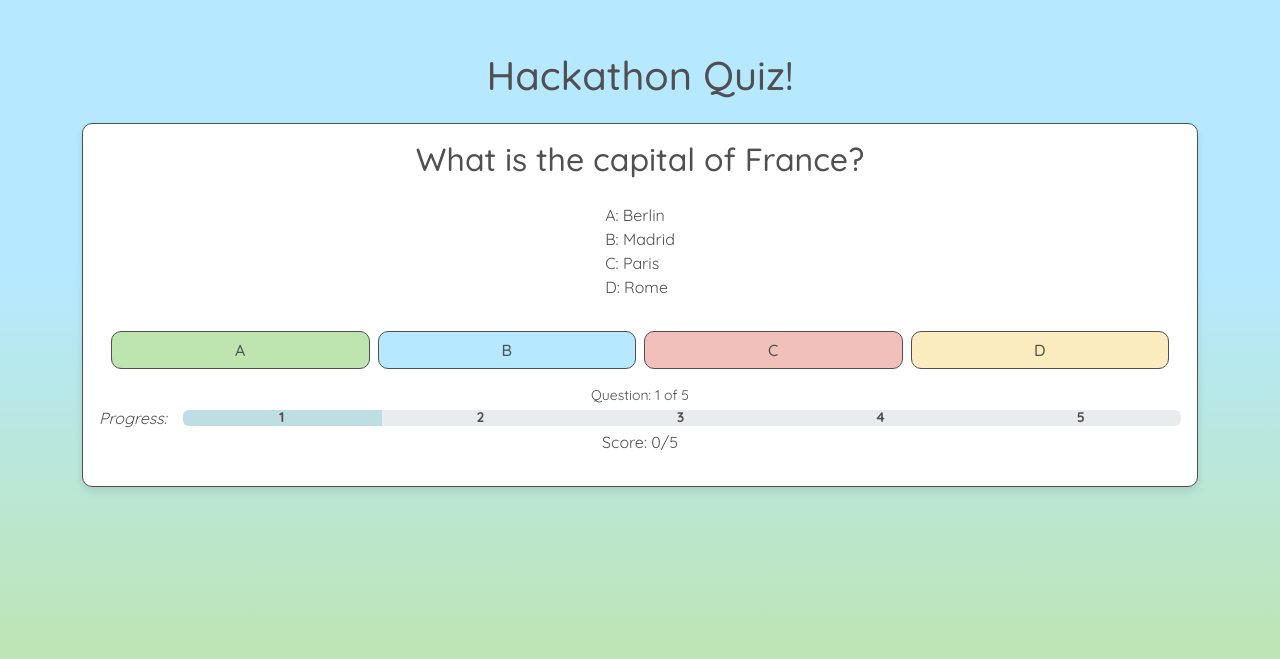
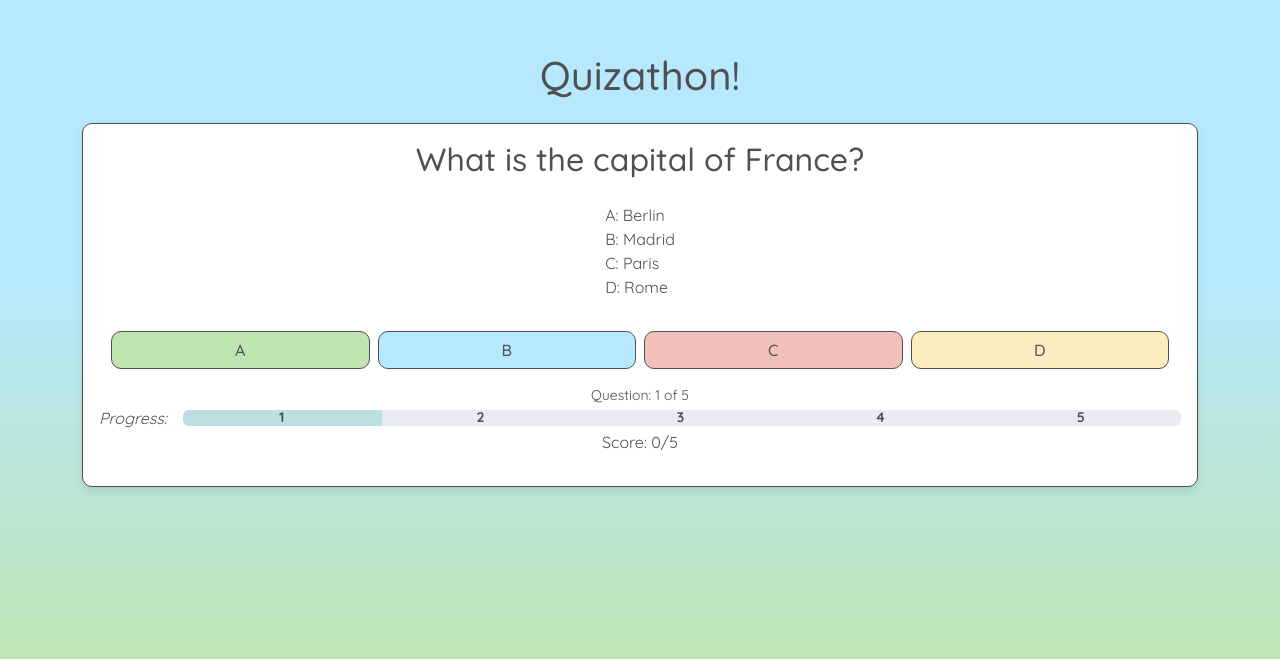
Before and after one commit to arun-dhanjal/hackathon-quiz-app, a plain HTML site: page index.html in a window 1280 px wide. Shown: the part 147-806 px from the top of the page. Drawn offline with nearby package versions, Linux system fonts and the light colour scheme.

Commit message:
Update title

```diff
--- a/index.html
+++ b/index.html
@@ -20,7 +20,7 @@
     <!-- Quiz container -->
     <section class="d-flex justify-content-center align-items-center min-vh-100 my-3">
         <div class="container text-center">
-            <h1 class="mb-4">Hackathon Quiz!</h1>
+            <h1 class="mb-4">Quizathon!</h1>
             <div id="quiz-card" class="card p-3">
                 <!-- h1 element represents the question text -->
                 <h2 id="question">Question loading...</h2>
```
